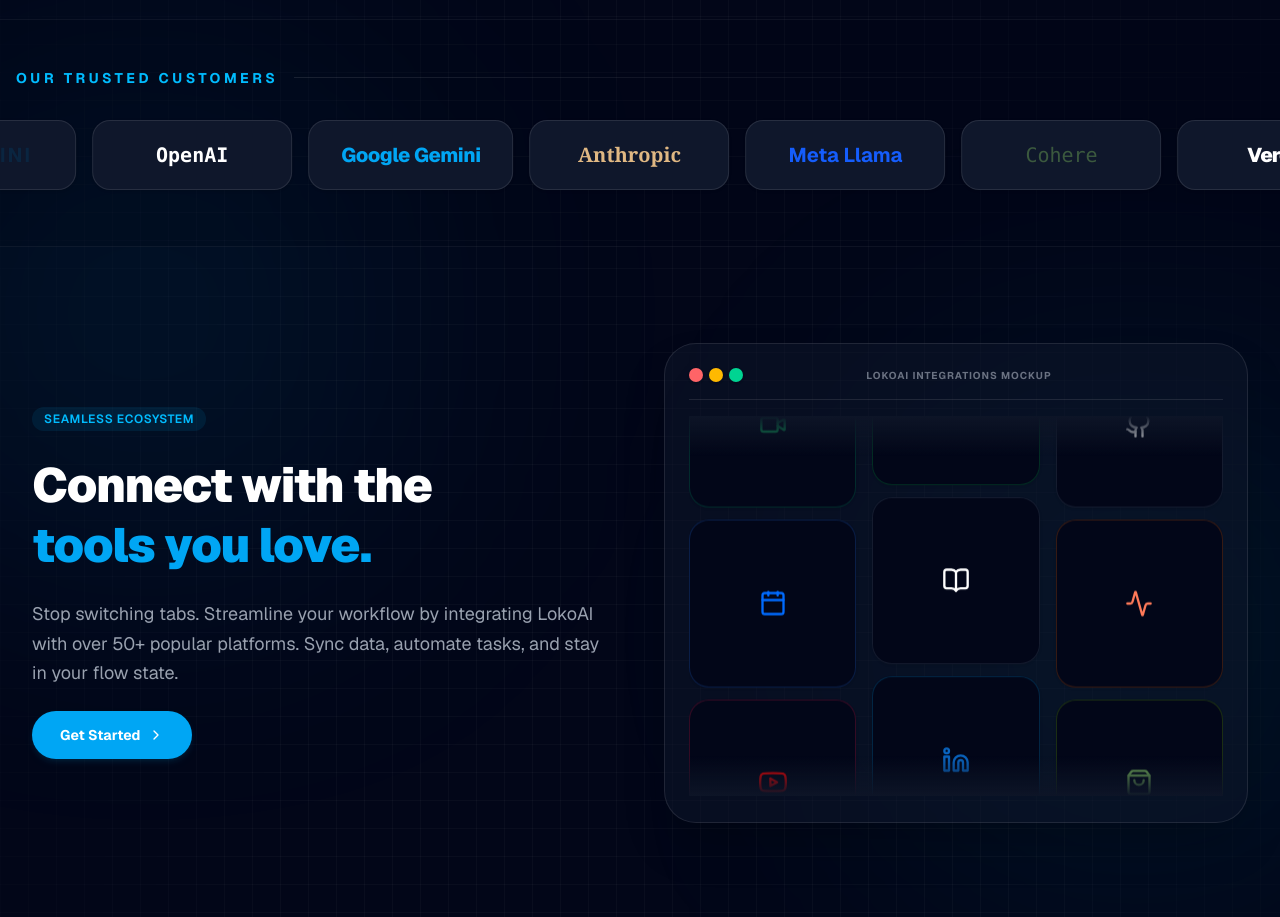
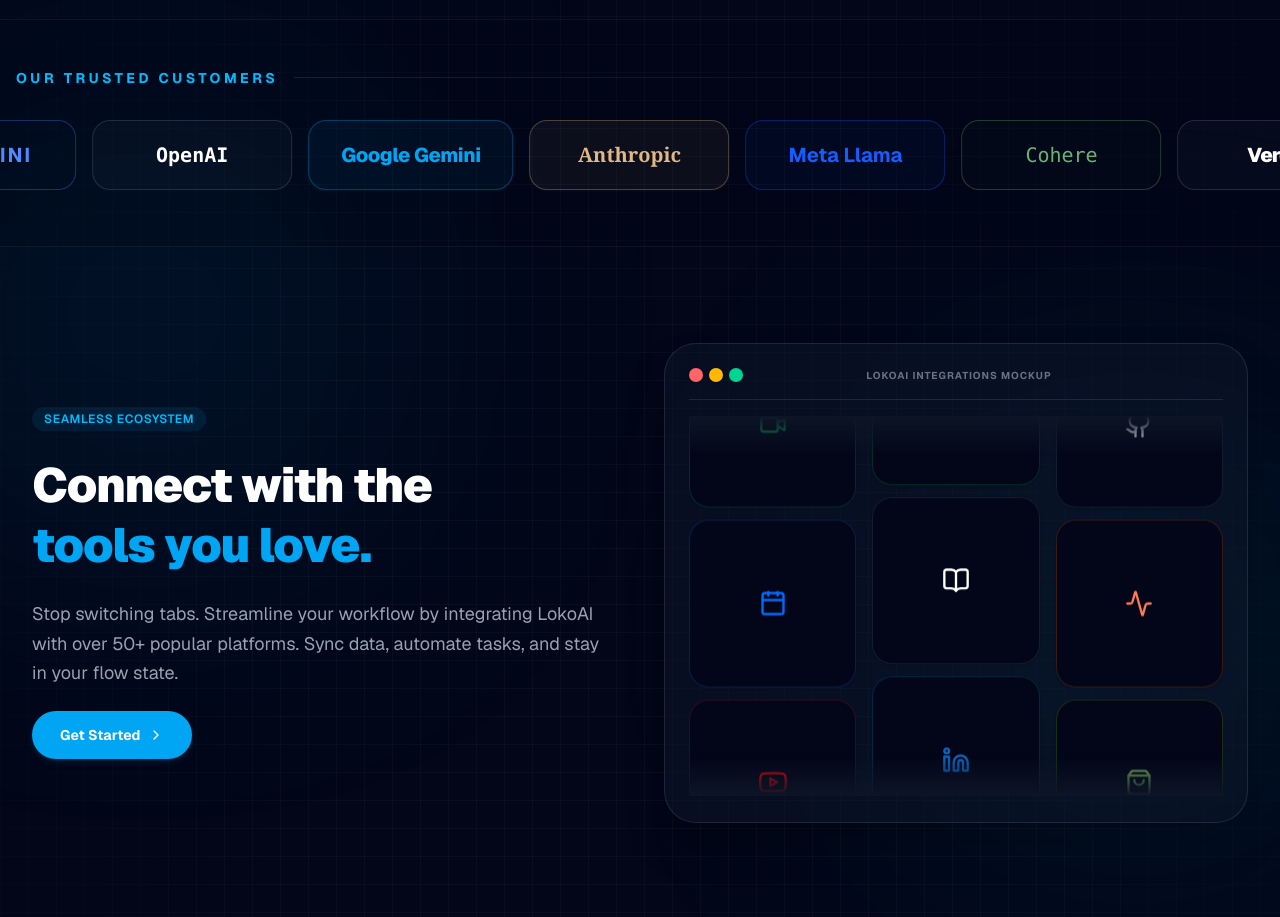
Before and after one commit to cognio-labs/base-nova, a Next.js app: page / in a window 1280 px wide. Shown: the part 960-1877 px from the top of the page. Built offline with nearby package versions, Linux system fonts and the light colour scheme; no server answers.

Commit message:
update page

```diff
--- a/src/app/page.tsx
+++ b/src/app/page.tsx
@@ -51,19 +51,80 @@
 );
 
 // Brand Logo Details for Section 2 (Infinite Marquee)
+// Brand Logo Details for Section 2 (Infinite Marquee)
 const clientBrands = [
-  { name: "Deloitte.", color: "text-[#86BC25]", font: "font-sans font-black tracking-tight" },
-  { name: "zomato", color: "text-[#E23744]", font: "font-serif italic font-extrabold" },
-  { name: "BHASHINI", color: "text-[#0A2540]", font: "font-sans font-bold tracking-widest" },
-  { name: "OpenAI", color: "text-slate-900 dark:text-white", font: "font-mono font-bold" },
-  { name: "Google Gemini", color: "text-sky-500", font: "font-sans font-extrabold tracking-tight" },
-  { name: "Anthropic", color: "text-[#E0B883]", font: "font-serif font-bold" },
-  { name: "Meta Llama", color: "text-blue-600", font: "font-sans font-bold" },
-  { name: "Cohere", color: "text-[#3B593E]", font: "font-mono" },
-  { name: "Vercel", color: "text-black dark:text-white", font: "font-sans font-black tracking-tighter" },
-  { name: "Supabase", color: "text-[#3ECF8E]", font: "font-sans font-bold" },
-  { name: "Pinecone", color: "text-amber-500", font: "font-sans font-extrabold" },
-  { name: "LangChain", color: "text-emerald-500", font: "font-mono font-bold" }
+  {
+    name: "Deloitte.",
+    font: "font-sans font-black tracking-tight",
+    color: "text-[#86BC25]",
+    bg: "bg-[#86BC25]/5 hover:bg-[#86BC25]/10 border-[#86BC25]/15 dark:border-[#86BC25]/30 shadow-[#86BC25]/5 hover:shadow-[#86BC25]/15"
+  },
+  {
+    name: "zomato",
+    font: "font-serif italic font-extrabold",
+    color: "text-[#E23744]",
+    bg: "bg-[#E23744]/5 hover:bg-[#E23744]/10 border-[#E23744]/15 dark:border-[#E23744]/30 shadow-[#E23744]/5 hover:shadow-[#E23744]/15"
+  },
+  {
+    name: "BHASHINI",
+    font: "font-sans font-bold tracking-widest",
+    color: "text-[#0A2540] dark:text-[#4F8BFF]",
+    bg: "bg-[#0A2540]/5 hover:bg-[#0A2540]/10 border-[#0A2540]/15 dark:border-[#4F8BFF]/30 shadow-[#0A2540]/5 hover:shadow-[#4F8BFF]/15"
+  },
+  {
+    name: "OpenAI",
+    font: "font-mono font-bold",
+    color: "text-slate-900 dark:text-white",
+    bg: "bg-slate-500/5 hover:bg-slate-500/10 border-slate-500/15 dark:border-slate-500/30 shadow-slate-500/5"
+  },
+  {
+    name: "Google Gemini",
+    font: "font-sans font-extrabold tracking-tight",
+    color: "text-sky-500",
+    bg: "bg-sky-500/5 hover:bg-sky-500/10 border-sky-500/15 dark:border-sky-500/30 shadow-sky-500/5 hover:shadow-sky-500/15"
+  },
+  {
+    name: "Anthropic",
+    font: "font-serif font-bold",
+    color: "text-[#E0B883]",
+    bg: "bg-[#E0B883]/5 hover:bg-[#E0B883]/10 border-[#E0B883]/15 dark:border-[#E0B883]/30 shadow-[#E0B883]/5 hover:shadow-[#E0B883]/15"
+  },
+  {
+    name: "Meta Llama",
+    font: "font-sans font-bold",
+    color: "text-blue-600",
+    bg: "bg-blue-600/5 hover:bg-blue-600/10 border-blue-600/15 dark:border-blue-600/30 shadow-blue-600/5 hover:shadow-blue-600/15"
+  },
+  {
+    name: "Cohere",
+    font: "font-mono",
+    color: "text-[#3B593E] dark:text-[#6BB374]",
+    bg: "bg-[#3B593E]/5 hover:bg-[#3B593E]/10 border-[#3B593E]/15 dark:border-[#6BB374]/30 shadow-[#3B593E]/5 hover:shadow-[#6BB374]/15"
+  },
+  {
+    name: "Vercel",
+    font: "font-sans font-black tracking-tighter",
+    color: "text-black dark:text-white",
+    bg: "bg-slate-500/5 hover:bg-slate-500/10 border-slate-500/15 dark:border-slate-500/30 shadow-slate-500/5"
+  },
+  {
+    name: "Supabase",
+    font: "font-sans font-bold",
+    color: "text-[#3ECF8E]",
+    bg: "bg-[#3ECF8E]/5 hover:bg-[#3ECF8E]/10 border-[#3ECF8E]/15 dark:border-[#3ECF8E]/30 shadow-[#3ECF8E]/5 hover:shadow-[#3ECF8E]/15"
+  },
+  {
+    name: "Pinecone",
+    font: "font-sans font-extrabold",
+    color: "text-amber-500",
+    bg: "bg-amber-500/5 hover:bg-amber-500/10 border-amber-500/15 dark:border-amber-500/30 shadow-amber-500/5 hover:shadow-amber-500/15"
+  },
+  {
+    name: "LangChain",
+    font: "font-mono font-bold",
+    color: "text-emerald-500",
+    bg: "bg-emerald-500/5 hover:bg-emerald-500/10 border-emerald-500/15 dark:border-emerald-500/30 shadow-emerald-500/5 hover:shadow-emerald-500/15"
+  }
 ];
 
 // App/Tool Icons for Section 3 (Opposing Vertical Scrolling grids)
@@ -306,7 +367,7 @@
             {clientBrands.map((brand, idx) => (
               <div
                 key={`b1-${idx}`}
-                className="inline-flex items-center justify-center bg-white dark:bg-slate-900 border border-slate-200 dark:border-white/10 rounded-2xl px-8 py-5 min-w-[200px] shadow-sm hover:shadow transition-shadow duration-300 select-none"
+                className={`inline-flex items-center justify-center border rounded-2xl px-8 py-5 min-w-[200px] shadow-sm hover:shadow transition-all hover:scale-105 duration-300 select-none ${brand.bg}`}
               >
                 <span className={`${brand.font} ${brand.color} text-lg md:text-xl`}>
                   {brand.name}
@@ -317,7 +378,7 @@
             {clientBrands.map((brand, idx) => (
               <div
                 key={`b2-${idx}`}
-                className="inline-flex items-center justify-center bg-white dark:bg-slate-900 border border-slate-200 dark:border-white/10 rounded-2xl px-8 py-5 min-w-[200px] shadow-sm hover:shadow transition-shadow duration-300 select-none"
+                className={`inline-flex items-center justify-center border rounded-2xl px-8 py-5 min-w-[200px] shadow-sm hover:shadow transition-all hover:scale-105 duration-300 select-none ${brand.bg}`}
               >
                 <span className={`${brand.font} ${brand.color} text-lg md:text-xl`}>
                   {brand.name}
```
